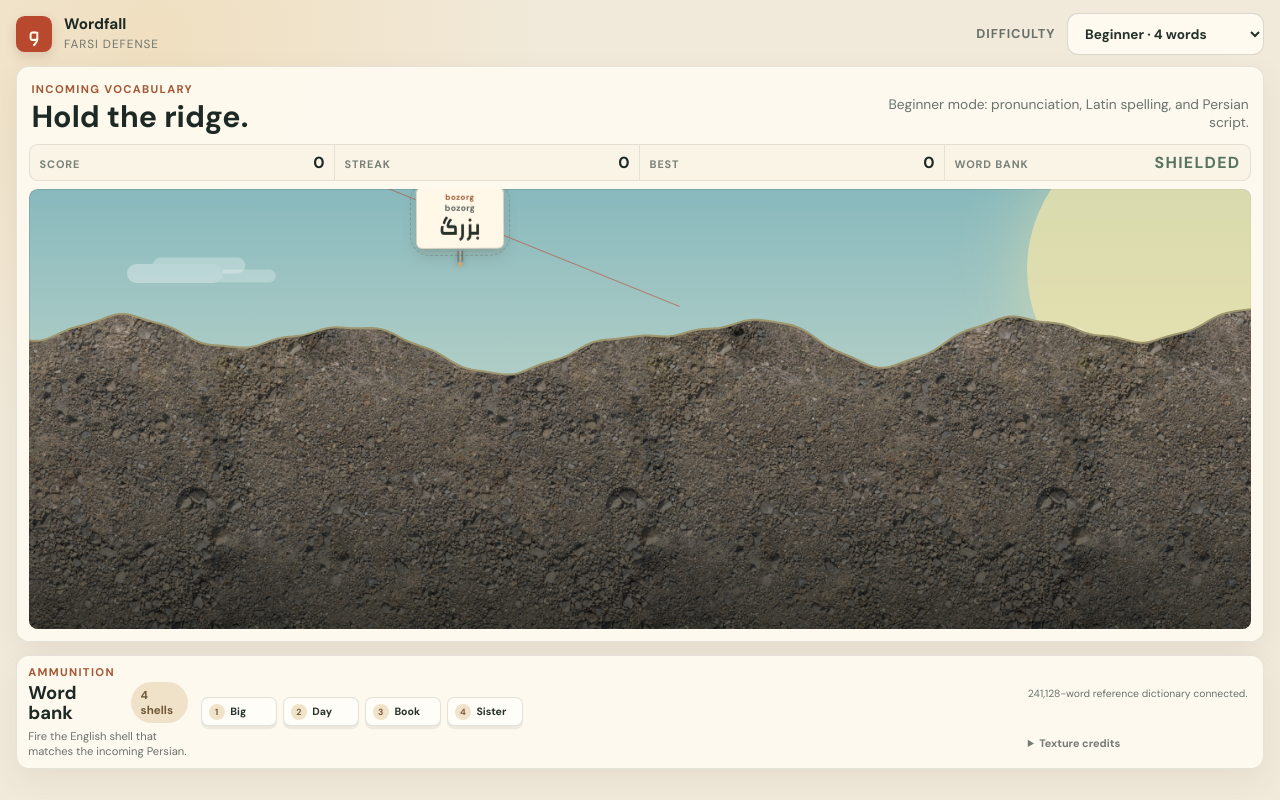
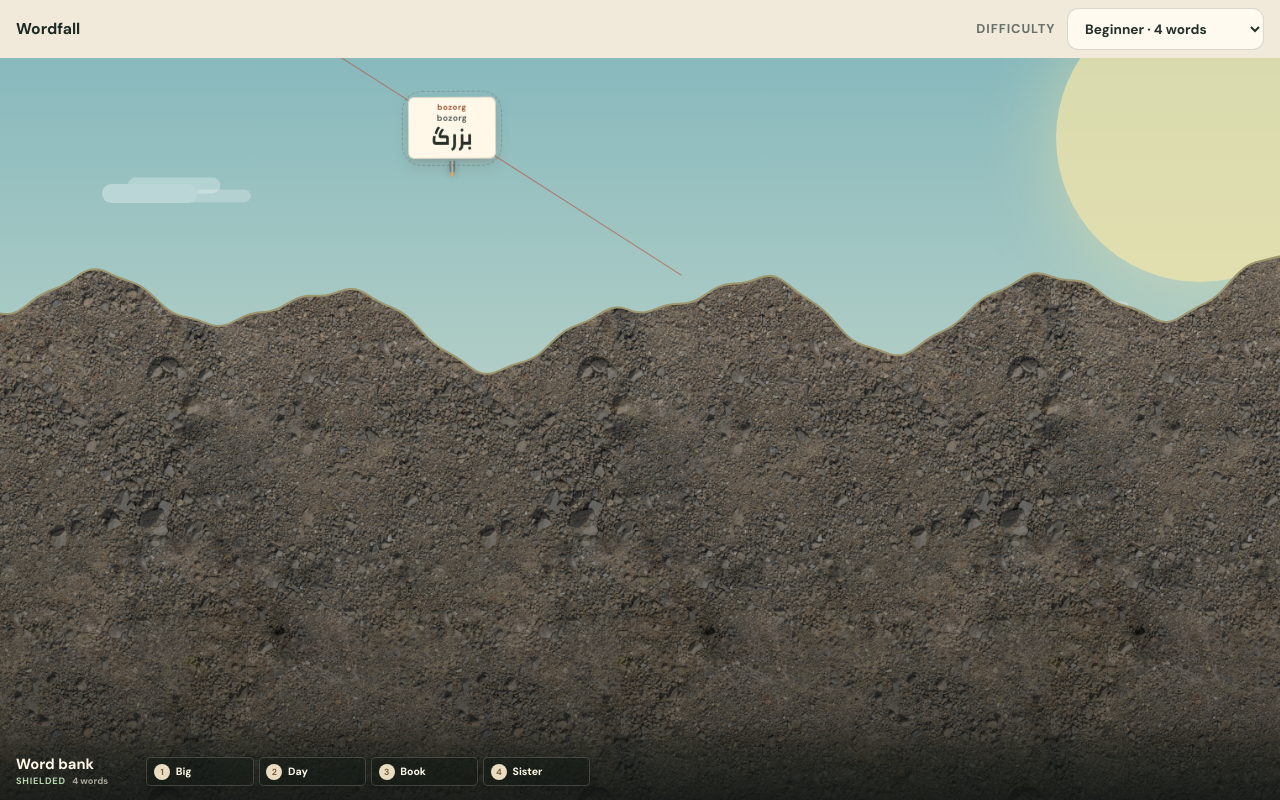
Before and after one commit to rhicksrad/Farsi, a website built with Vite: page index.html in a window 1280 px wide. Built offline with nearby package versions, Linux system fonts and the light colour scheme; animation ran at ten frames a second.

Commit message:
Make the battlefield full bleed and embed the word bank

```diff
--- a/index.html
+++ b/index.html
@@ -13,11 +13,7 @@
     <div class="app-shell">
       <header class="topbar">
         <a class="brand" href="./" aria-label="Wordfall home">
-          <span class="brand-mark" aria-hidden="true">و</span>
-          <span>
-            <strong>Wordfall</strong>
-            <small>Farsi defense</small>
-          </span>
+          <strong>Wordfall</strong>
         </a>
 
         <label class="difficulty-control">
@@ -31,24 +27,7 @@
       </header>
 
       <main class="game-layout">
-        <section class="game-panel" aria-labelledby="game-title">
-          <div class="game-heading">
-            <div>
-              <p class="eyebrow">Incoming vocabulary</p>
-              <h1 id="game-title">Hold the ridge.</h1>
-            </div>
-            <p class="instructions" data-instructions>
-              Intercept the Persian word-shell before it hits your position.
-            </p>
-          </div>
-
-          <div class="scoreboard" aria-label="Game status">
-            <span><small>Score</small><strong data-score>0</strong></span>
-            <span><small>Streak</small><strong data-streak>0</strong></span>
-            <span><small>Best</small><strong data-best>0</strong></span>
-            <span class="lives"><small>Word bank</small><strong data-lives aria-label="Word bank shielded">SHIELDED</strong></span>
-          </div>
-
+        <section class="game-panel" aria-label="Wordfall battlefield">
           <div class="arena" data-arena>
             <div class="sky-glow" aria-hidden="true"></div>
             <div class="cloud cloud-one" aria-hidden="true"></div>
@@ -67,6 +46,30 @@
 
             <canvas class="terrain-canvas" data-ground aria-hidden="true"></canvas>
 
+            <aside class="answer-panel" data-answer-panel aria-labelledby="bank-title">
+              <div class="bank-heading">
+                <h2 id="bank-title">Word bank</h2>
+                <strong class="bank-status" data-lives aria-label="Word bank shielded">SHIELDED</strong>
+                <span class="bank-count" data-bank-count>4 words</span>
+              </div>
+              <div class="word-bank" data-word-bank></div>
+              <p class="source-note" data-dictionary-status hidden>Loading dictionary status…</p>
+              <details class="asset-credits" hidden>
+                <summary>Texture credits</summary>
+                <p>
+                  <a href="https://polyhaven.com/a/rock_ground">Rock Ground</a>
+                  by Rob Tuytel via Poly Haven, CC0.
+                </p>
+              </details>
+            </aside>
+
+            <div class="game-data" hidden>
+              <span data-score>0</span>
+              <span data-streak>0</span>
+              <span data-best>0</span>
+              <span data-instructions></span>
+            </div>
+
             <div class="game-overlay" data-overlay hidden>
               <p class="eyebrow">Word bank hit</p>
               <h2>Rebuild and try again.</h2>
@@ -77,28 +80,6 @@
             </div>
           </div>
         </section>
-
-        <aside class="answer-panel" data-answer-panel aria-labelledby="bank-title">
-          <div class="bank-heading">
-            <div>
-              <p class="eyebrow">Ammunition</p>
-              <h2 id="bank-title">Word bank</h2>
-            </div>
-            <span class="bank-count" data-bank-count>4 shells</span>
-          </div>
-          <p class="bank-help">Fire the English shell that matches the incoming Persian.</p>
-          <div class="word-bank" data-word-bank></div>
-          <p class="source-note" data-dictionary-status>
-            Loading dictionary status…
-          </p>
-          <details class="asset-credits">
-            <summary>Texture credits</summary>
-            <p>
-              <a href="https://polyhaven.com/a/rock_ground">Rock Ground</a>
-              texture pack by Rob Tuytel via Poly Haven, CC0.
-            </p>
-          </details>
-        </aside>
       </main>
     </div>
     <script type="module" src="/src/main.js"></script>
--- a/src/main.js
+++ b/src/main.js
@@ -392,7 +392,7 @@ function updateDifficultyCopy() {
       ? "Latin spelling and Persian script"
       : "Persian script only";
   elements.instructions.textContent = `${capitalize(state.difficulty)} mode: ${clues}.`;
-  elements.bankCount.textContent = `${settings.bankSize} shells`;
+  elements.bankCount.textContent = `${settings.bankSize} words`;
 }
 
 function setBankDisabled(disabled) {
--- a/src/style.css
+++ b/src/style.css
@@ -12,58 +12,36 @@
 
 body {
   min-width: 320px;
-  min-height: 100vh;
+  height: 100vh;
   margin: 0;
-  background: radial-gradient(circle at 12% 5%, rgb(235 174 70 / 18%), transparent 26rem), #f1eadb;
+  overflow: hidden;
+  background: #f1eadb;
 }
 
 button, select { font: inherit; }
 button { -webkit-tap-highlight-color: transparent; }
 
 .app-shell {
-  width: min(100% - 2rem, 78rem);
-  margin: 0 auto;
-  padding: 0.8rem 0 1.5rem;
+  display: flex;
+  width: 100%;
+  height: 100vh;
+  flex-direction: column;
 }
 
 .topbar {
   display: flex;
+  min-height: 3.4rem;
+  padding: 0.5rem 1rem;
   align-items: center;
   justify-content: space-between;
-  margin-bottom: 0.7rem;
+  background: #f1eadb;
 }
 
 .brand {
-  display: inline-flex;
-  gap: 0.75rem;
-  align-items: center;
   color: inherit;
   text-decoration: none;
 }
-
-.brand-mark {
-  display: grid;
-  width: 2.25rem;
-  height: 2.25rem;
-  border-radius: 0.55rem;
-  place-items: center;
-  color: #fff9e9;
-  background: #b8492f;
-  font-family: "Changa", Tahoma, sans-serif;
-  font-size: 1.25rem;
-  box-shadow: 0 0.25rem 0.7rem rgb(98 39 26 / 16%);
-}
-
-.brand strong, .brand small { display: block; }
-.brand strong { font-size: 0.95rem; line-height: 1.1; }
-
-.brand small {
-  margin-top: 0.2rem;
-  color: #6e766f;
-  font-size: 0.74rem;
-  letter-spacing: 0.08em;
-  text-transform: uppercase;
-}
+.brand strong { font-size: 0.98rem; line-height: 1; }
 
 .difficulty-control {
   display: flex;
@@ -89,19 +67,11 @@ button { -webkit-tap-highlight-color: transparent; }
 }
 
 .game-layout {
-  display: grid;
-  grid-template-columns: minmax(0, 1fr);
-  gap: 0.8rem;
+  min-height: 0;
+  flex: 1;
 }
 
-.game-panel, .answer-panel {
-  border: 1px solid rgb(29 41 36 / 11%);
-  border-radius: 0.8rem;
-  background: rgb(255 251 241 / 91%);
-  box-shadow: 0 0.7rem 2rem rgb(70 54 29 / 7%);
-}
-
-.game-panel { min-width: 0; padding: 0.75rem; }
+.game-panel { width: 100%; height: 100%; }
 
 .game-heading, .bank-heading {
   display: flex;
@@ -171,12 +141,10 @@ h2 { font-size: 1.15rem; }
 
 .arena {
   position: relative;
-  height: clamp(24rem, 55vh, 39rem);
-  min-height: 24rem;
+  width: 100%;
+  height: 100%;
   overflow: hidden;
-  border-radius: 0.55rem;
   background: linear-gradient(180deg, #88b9bd 0%, #b9d2c8 52%, #d9c799 100%);
-  box-shadow: inset 0 0 0 1px rgb(32 50 42 / 13%);
   isolation: isolate;
 }
 
@@ -391,51 +359,60 @@ h2 { font-size: 1.15rem; }
 }
 
 .answer-panel {
+  position: absolute;
+  z-index: 12;
+  right: 0;
+  bottom: 0;
+  left: 0;
   display: grid;
-  grid-template-columns: 10rem minmax(0, 1fr) 14rem;
-  grid-template-rows: auto auto;
-  padding: 0.55rem 0.7rem;
-  gap: 0.35rem 0.8rem;
+  grid-template-columns: 7.5rem minmax(0, 1fr);
+  padding: 2.2rem 1rem 0.8rem;
+  gap: 0.65rem;
   align-items: center;
-  transition: border-color 160ms ease, box-shadow 160ms ease;
+  color: #fff9e9;
+  background: linear-gradient(180deg, transparent, rgb(22 27 22 / 38%) 34%, rgb(18 23 19 / 78%));
+  transition: background 180ms ease;
 }
 
 .answer-panel.hit {
-  border-color: #c34931;
-  box-shadow: 0 0 0 0.25rem rgb(195 73 49 / 18%), 0 0.7rem 2rem rgb(116 39 27 / 14%);
+  background: linear-gradient(180deg, transparent, rgb(84 34 25 / 48%) 34%, rgb(59 24 19 / 88%));
   animation: bank-hit 520ms ease;
 }
 
 .answer-panel.exposed {
-  border-color: #cb8439;
-  box-shadow: 0 0 0 0.18rem rgb(203 132 57 / 16%), 0 0.7rem 2rem rgb(116 70 27 / 10%);
+  background: linear-gradient(180deg, transparent, rgb(88 57 23 / 42%) 34%, rgb(55 38 19 / 84%));
 }
 
-.answer-panel .bank-heading { grid-column: 1; grid-row: 1; }
+.answer-panel .bank-heading {
+  display: grid;
+  grid-column: 1;
+  gap: 0.18rem 0.4rem;
+  align-content: center;
+  justify-content: start;
+}
+
+.answer-panel .bank-heading h2 { grid-column: 1 / 3; font-size: 0.92rem; }
+
+.bank-status {
+  color: #b7d6b1;
+  font-size: 0.58rem;
+  letter-spacing: 0.08em;
+}
+
+.bank-status[data-status="exposed"] { color: #f0bd78; }
+.bank-status[data-status="hit"] { color: #f09b82; }
 
 .bank-count {
-  padding: 0.35rem 0.6rem;
-  border-radius: 99rem;
-  color: #6f5838;
-  background: #efe2c9;
-  font-size: 0.72rem;
-  font-weight: 700;
-}
-
-.bank-help {
-  grid-column: 1;
-  grid-row: 2;
-  margin: 0;
-  font-size: 0.7rem;
-  line-height: 1.35;
+  color: rgb(255 249 233 / 62%);
+  font-size: 0.58rem;
+  font-weight: 650;
 }
 
 .word-bank {
   display: grid;
   grid-column: 2;
-  grid-row: 1 / 3;
   grid-template-columns: repeat(10, minmax(0, 1fr));
-  gap: 0.4rem;
+  gap: 0.32rem;
   align-content: center;
 }
 
@@ -446,11 +423,11 @@ h2 { font-size: 1.15rem; }
   gap: 0.35rem;
   align-items: center;
   overflow: hidden;
-  border: 1px solid rgb(29 41 36 / 13%);
-  border-radius: 0.45rem;
-  color: #26322b;
-  background: #fffdf7;
-  box-shadow: 0 0.2rem 0 rgb(60 48 31 / 8%);
+  border: 1px solid rgb(255 249 233 / 18%);
+  border-radius: 0.3rem;
+  color: #fff9e9;
+  background: rgb(20 26 21 / 58%);
+  box-shadow: 0 0.16rem 0.4rem rgb(9 13 10 / 16%);
   font-size: 0.66rem;
   font-weight: 650;
   text-align: left;
@@ -461,7 +438,7 @@ h2 { font-size: 1.15rem; }
   transition: 130ms ease;
 }
 
-.word-shell:hover:not(:disabled) { border-color: #bf6b43; color: #933c29; transform: translateY(-1px); }
+.word-shell:hover:not(:disabled) { border-color: #e9b075; background: rgb(40 43 31 / 80%); transform: translateY(-1px); }
 
 .word-shell:focus-visible, .primary-button:focus-visible, select:focus-visible {
   outline: 3px solid rgb(197 95 54 / 32%);
@@ -478,27 +455,17 @@ h2 { font-size: 1.15rem; }
   border-radius: 50%;
   place-items: center;
   color: #7b5f3e;
-  background: #f0e3ca;
+  background: #e9dcc2;
   font-size: 0.56rem;
 }
 
 .word-shell.miss { border-color: #b8492f; animation: shake 260ms ease; }
 .source-note {
-  grid-column: 3;
-  grid-row: 1;
-  margin: 0;
-  padding: 0;
-  font-size: 0.65rem;
-  line-height: 1.35;
+  display: none;
 }
 
 .asset-credits {
-  grid-column: 3;
-  grid-row: 2;
-  margin: 0;
-  color: #747a74;
-  font-size: 0.68rem;
-  line-height: 1.45;
+  display: none;
 }
 
 .asset-credits summary {
@@ -522,30 +489,19 @@ h2 { font-size: 1.15rem; }
 }
 
 @media (max-width: 900px) {
-  .answer-panel { grid-template-columns: 9rem minmax(0, 1fr); }
+  .answer-panel { grid-template-columns: 6.5rem minmax(0, 1fr); padding-inline: 0.65rem; }
   .word-bank { grid-template-columns: repeat(4, minmax(0, 1fr)); }
-  .source-note, .asset-credits { display: none; }
 }
 
 @media (max-width: 620px) {
-  .app-shell { width: min(100% - 1rem, 92rem); padding-top: 0.65rem; }
-  .topbar, .game-heading { align-items: flex-start; }
+  .topbar { min-height: 3rem; padding: 0.4rem 0.65rem; }
   .difficulty-control { align-items: flex-end; flex-direction: column; gap: 0.25rem; }
   .difficulty-control > span, .brand small { display: none; }
   .difficulty-control select { max-width: 11rem; }
-  .game-panel, .answer-panel { border-radius: 0.9rem; }
-  .game-panel { padding: 0.65rem; }
-  .game-heading { padding: 0.35rem 0.2rem 0.8rem; }
-  .instructions { max-width: 10rem; font-size: 0.72rem; }
-  .scoreboard small { display: block; }
-  .scoreboard > span { padding: 0.55rem 0.45rem; flex-direction: column; }
-  .scoreboard .lives strong { font-size: 0.8rem; }
-  .arena { height: 30rem; }
-  .answer-panel { grid-template-columns: 1fr; }
-  .answer-panel .bank-heading, .bank-help, .word-bank {
-    grid-column: 1;
-    grid-row: auto;
-  }
+  .answer-panel { grid-template-columns: 1fr; padding-top: 2.5rem; }
+  .answer-panel .bank-heading, .word-bank { grid-column: 1; }
+  .answer-panel .bank-heading { grid-template-columns: auto auto auto; align-items: baseline; }
+  .answer-panel .bank-heading h2 { grid-column: auto; }
   .word-bank { grid-template-columns: repeat(2, minmax(0, 1fr)); }
 }
 
```
